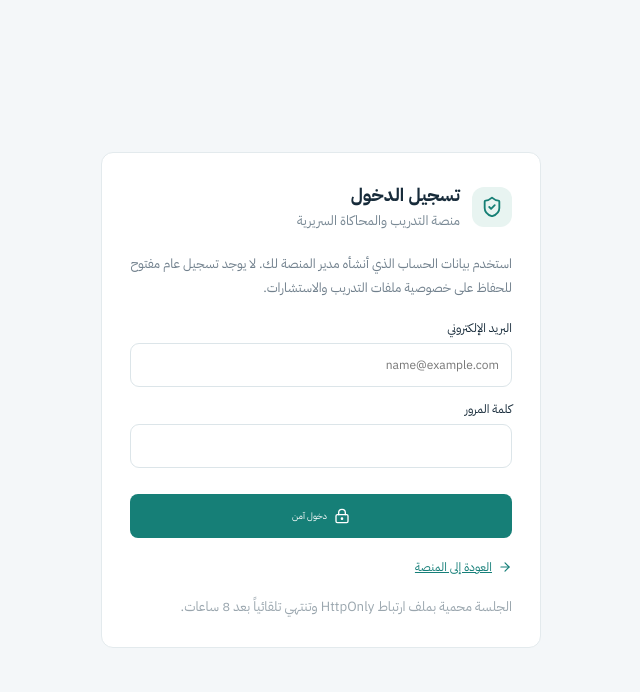
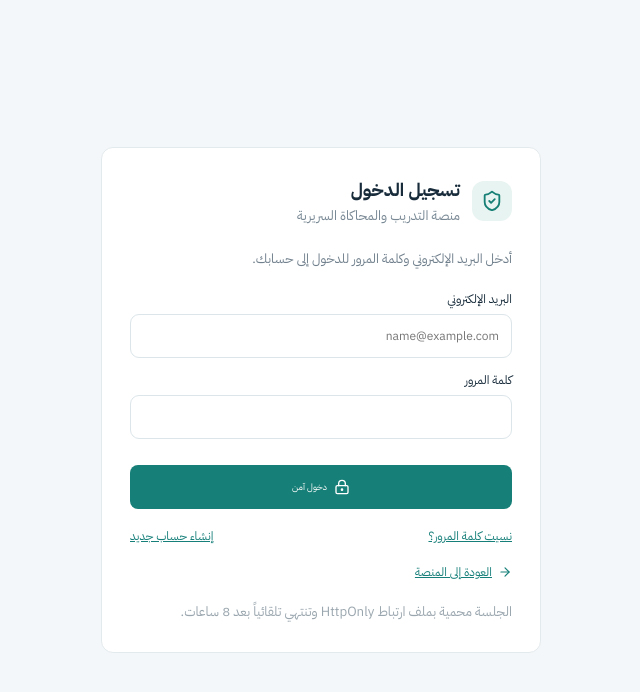
Before and after one commit to ffgg35646-ops/111111, a Next.js app: page /login in a window 1280 px wide. Shown: the top 692 px of the page, without its empty margins (458-1098 px from the left). Built offline with nearby package versions, Linux system fonts and the light colour scheme.

Commit message:
Enable student registration and password recovery links

```diff
--- a/app/login/page.tsx
+++ b/app/login/page.tsx
@@ -48,7 +48,7 @@ export default function LoginPage() {
           <span className="portal-brand-mark"><ShieldCheck size={22}/></span>
           <div><strong style={{ display: "block", fontSize: 18 }}>تسجيل الدخول</strong><small style={{ color: "#788894" }}>منصة التدريب والمحاكاة السريرية</small></div>
         </div>
-        <p style={{ color: "#71808d", fontSize: 13, lineHeight: 1.8 }}>استخدم بيانات الحساب الذي أنشأه مدير المنصة لك. لا يوجد تسجيل عام مفتوح للحفاظ على خصوصية ملفات التدريب والاستشارات.</p>
+        <p style={{ color: "#71808d", fontSize: 13, lineHeight: 1.8 }}>أدخل البريد الإلكتروني وكلمة المرور للدخول إلى حسابك.</p>
         <form onSubmit={submit} style={{ display: "grid", gap: 13, marginTop: 20 }}>
           <label style={{ display: "grid", gap: 6, fontSize: 12 }}>البريد الإلكتروني
             <input type="email" autoComplete="username" required value={email} onChange={(event) => setEmail(event.target.value)} placeholder="name@example.com" style={{ width: "100%", padding: 12, border: "1px solid #dce5e9", borderRadius: 9, background: "#fff" }}/>
@@ -61,7 +61,7 @@ export default function LoginPage() {
             <LockKeyhole size={16}/>{loading ? "جارٍ التحقق..." : "دخول آمن"}
           </button>
         </form>
-        <Link href="/" style={{ display: "flex", gap: 6, alignItems: "center", marginTop: 20, color: "#167f79", fontSize: 12 }}><ArrowRight size={14}/> العودة إلى المنصة</Link>
+        <div style={{ display: "flex", justifyContent: "space-between", flexWrap: "wrap", gap: 12, marginTop: 18, fontSize: 12 }}><Link href="/forgot-password" style={{ color: "#167f79" }}>نسيت كلمة المرور؟</Link><Link href="/register" style={{ color: "#167f79" }}>إنشاء حساب جديد</Link></div><Link href="/" style={{ display: "flex", gap: 6, alignItems: "center", marginTop: 18, color: "#167f79", fontSize: 12 }}><ArrowRight size={14}/> العودة إلى المنصة</Link>
         <small style={{ display: "block", marginTop: 20, color: "#9aa6ae", lineHeight: 1.7 }}>الجلسة محمية بملف ارتباط HttpOnly وتنتهي تلقائياً بعد 8 ساعات.</small>
       </section>
     </main>
```
